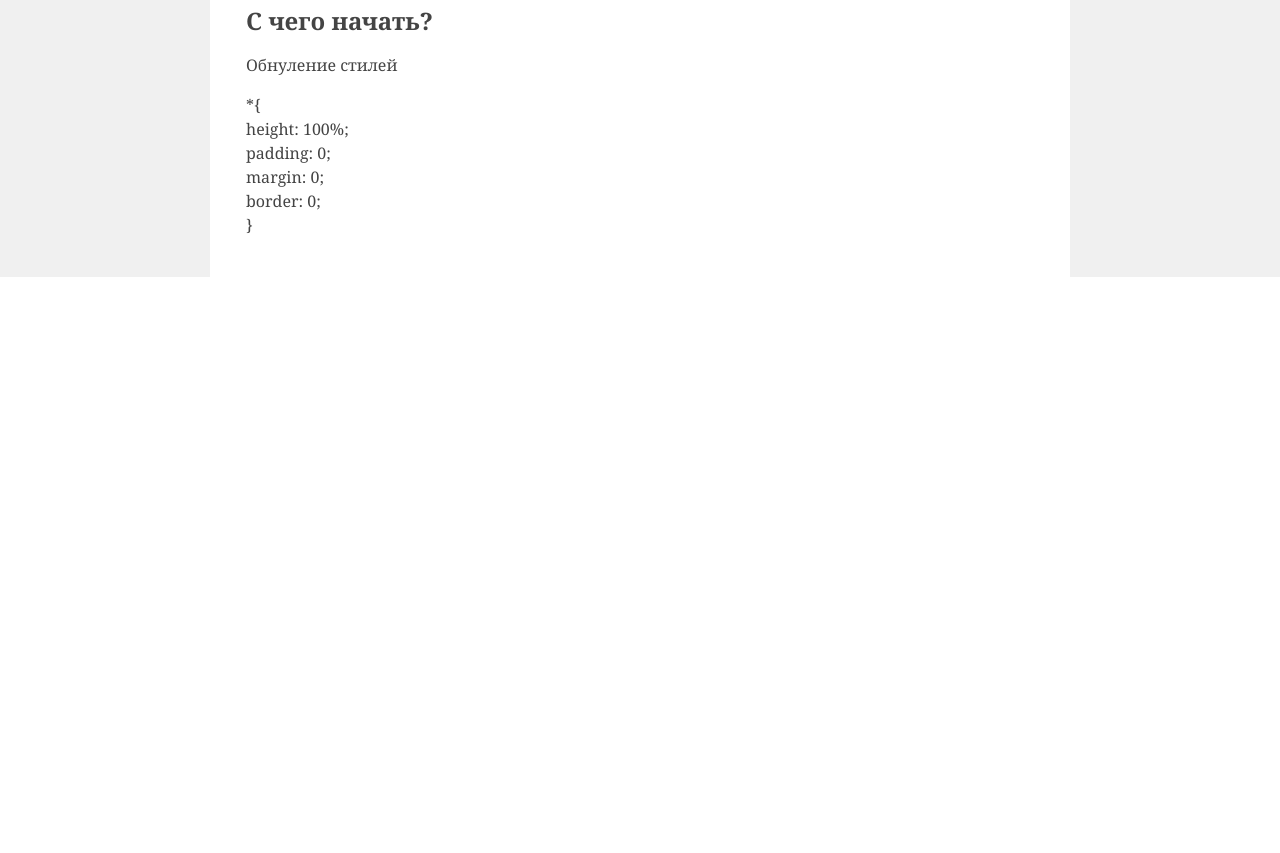
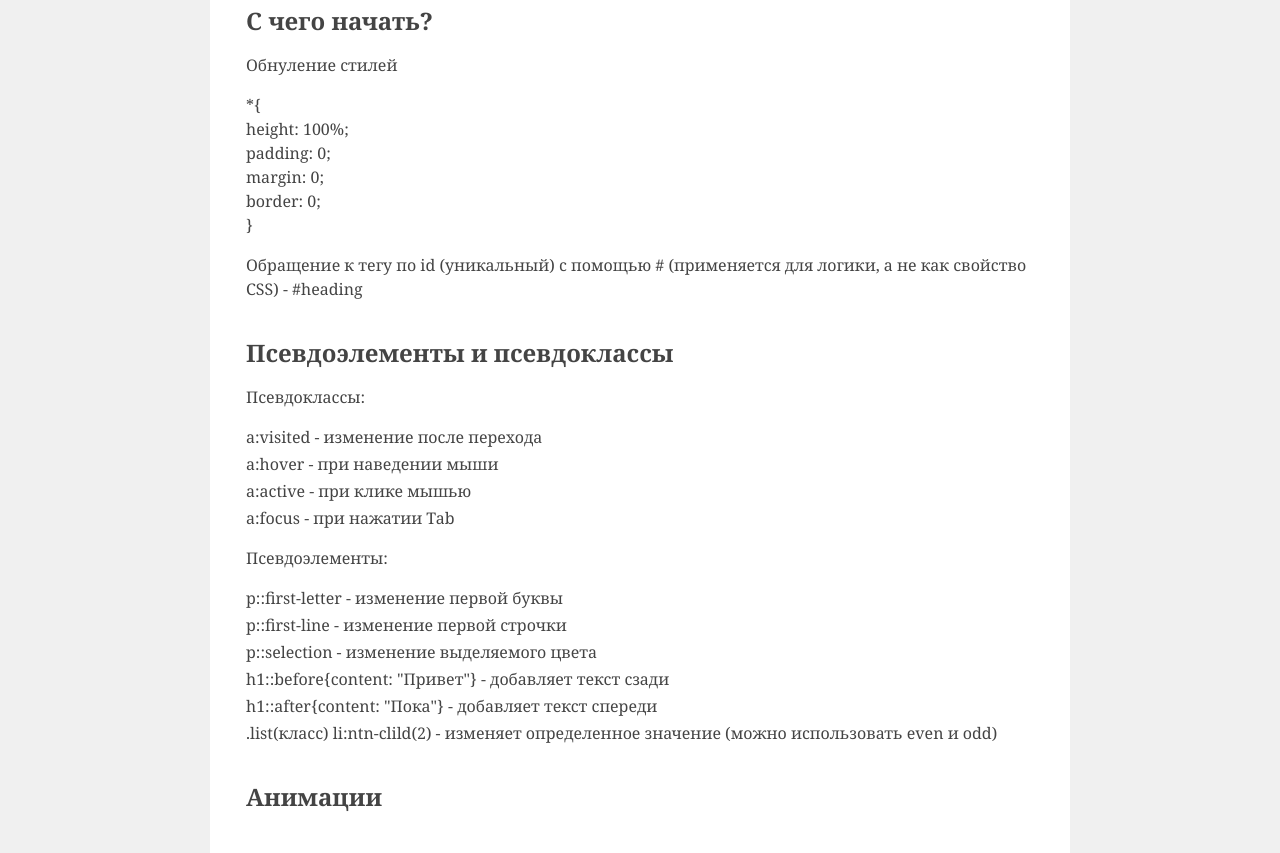
Before and after one commit to antonkox1/My-project, a plain HTML site: page Html/CSS.html in a window 1280 px wide. Shown: the part 187-1040 px from the top of the page. Before the commit the page ends 800 px from the top, so only its background shows below. Drawn offline with Linux system fonts and the light colour scheme.

Commit message:
CSS change

```diff
--- a/Html/CSS.html
+++ b/Html/CSS.html
@@ -26,8 +26,23 @@
         <h2 > С чего начать?</h2>
         <p> Обнуление стилей</p>
         <p>*{<br> height: 100%;<br> padding: 0; <br> margin: 0; <br>border: 0;<br>}</p>
+        <p> Обращение к тегу по id (уникальный) с помощью # (применяется для логики, а не как свойство CSS) - #heading </p>
+        <h2 > Псевдоэлементы и псевдоклассы</h2>
+        <p>Псевдоклассы:</p>
+        <p class="low-margin">a:visited - изменение после перехода</p>
+        <p class="low-margin">a:hover - при наведении мыши</p>
+        <p class="low-margin">a:active - при клике мышью</p>
+        <p class="low-margin">a:focus - при нажатии Tab</p>
+        <p>Псевдоэлементы:</p>
+        <p class="low-margin">p::first-letter - изменение первой буквы</p>
+        <p class="low-margin">p::first-line - изменение первой строчки</p>
+        <p class="low-margin">p::selection - изменение выделяемого цвета</p>
+        <p class="low-margin">h1::before{content: "Привет"} - добавляет текст сзади</p>
+        <p class="low-margin">h1::after{content: "Пока"} - добавляет текст спереди</p>
+        <p class="low-margin">.list(класс) li:ntn-clild(2) - изменяет определенное значение (можно использовать even и odd)</p>
+        <h2>Анимации</h2>
+        <p></p>
     </div>
     </main>
-
 </body>
 </html>
```
Also changed, not shown: Html/index.html (+0 -1 lines).
